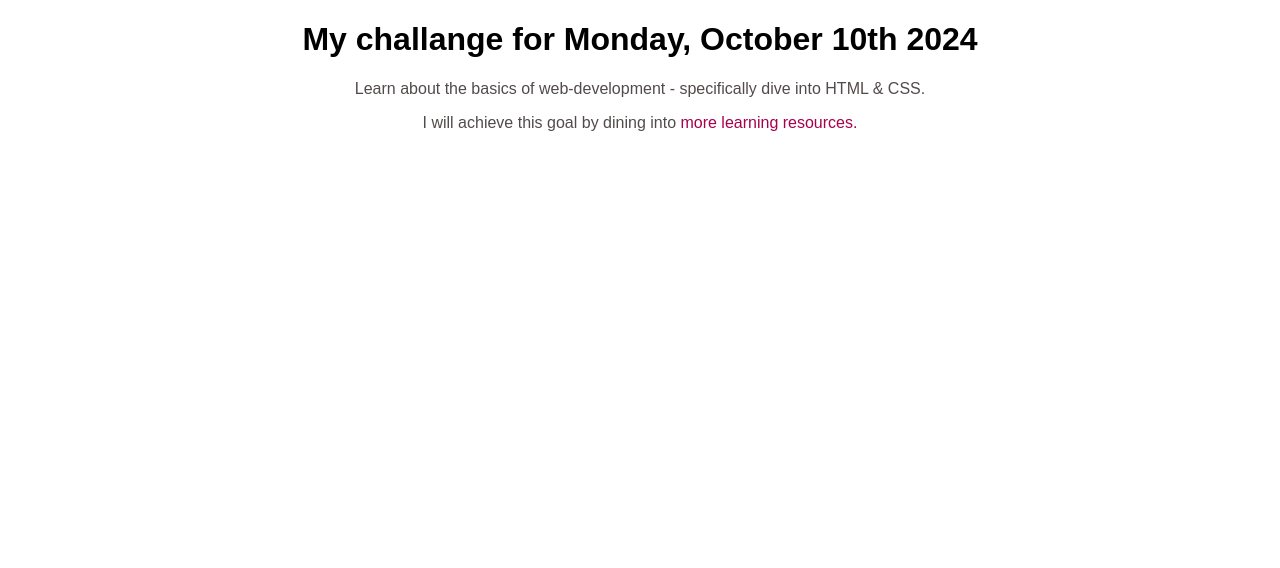
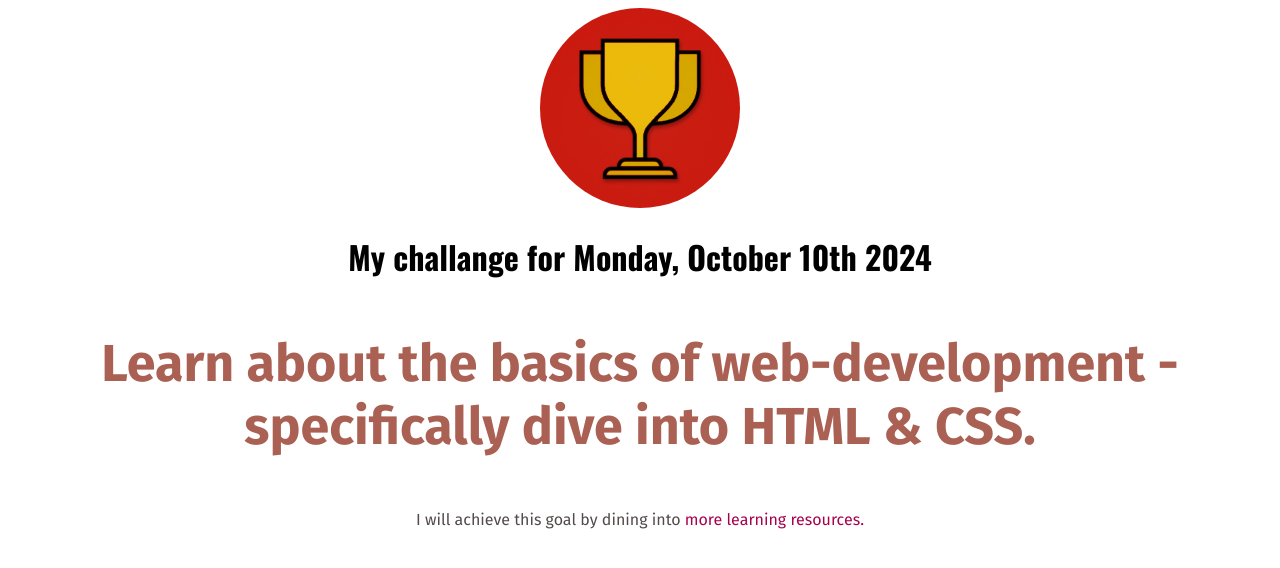
Before and after one commit to mtsonkova/100-Days-Of-Code-024-Web-Development-Bootcamp, a plain HTML site: page WebProjects/First Website/index.html in a window 1280 px wide. Drawn offline with nearby package versions, Linux system fonts and the light colour scheme.

Commit message:
In progress

```diff
--- a/WebProjects/First Website/index.html
+++ b/WebProjects/First Website/index.html
@@ -1,14 +1,25 @@
 <!DOCTYPE html>
 <html lang="en">
+
 <head>
     <meta charset="UTF-8">
     <meta name="viewport" content="width=s, initial-scale=1.0">
     <title>Daily Challenges</title>
     <link rel="stylesheet" href="style.css">
+    <link rel="preconnect" href="https://fonts.googleapis.com">
+    <link rel="preconnect" href="https://fonts.gstatic.com" crossorigin>
+    <link
+        href="https://fonts.googleapis.com/css2?family=Fira+Sans:ital,wght@0,100;0,200;0,300;0,400;0,500;0,600;0,700;0,800;0,900;1,100;1,200;1,300;1,400;1,500;1,600;1,700;1,800;1,900&display=swap"
+        rel="stylesheet">
+    <link href="https://fonts.googleapis.com/css2?family=Oswald:wght@200..700&display=swap" rel="stylesheet">
 </head>
+
 <body>
+    <img src="challenges-trophy.jpg" alt="image of a trophy"/>
     <h1>My challange for Monday, October 10th 2024 </h1>
-    <p>Learn about the basics of web-development - specifically dive into HTML & CSS.</p>
-    <p>I will achieve this goal by dining into <a href= "https://www.google.com/" target="_blank">more learning resources.</a></p>
+    <p id="daily-challenge">Learn about the basics of web-development - specifically dive into HTML & CSS.</p>
+    <p>I will achieve this goal by dining into <a href="https://www.google.com/" target="_blank">more learning
+            resources.</a></p>
 </body>
+
 </html>
--- a/WebProjects/First Website/style.css
+++ b/WebProjects/First Website/style.css
@@ -1,12 +1,19 @@
+body {
+    text-align: center;
+}
+
+img {
+    width: 200px;
+    height: 200px;
+    border-radius: 100px;
+}
+
 h1 {
-    font-family: sans-serif;
-    text-align: center;
-
+    font-family: 'Oswald', sans-serif;
 }
 
 p {
-    font-family: sans-serif;
-    text-align: center;
+    font-family: 'Fira Sans', sans-serif;
     color: rgb(83, 75, 75);
 }
 
@@ -18,3 +25,9 @@ a {
 a:hover {
     text-decoration: underline;
 }
+
+#daily-challenge {
+    color: rgb(170, 96, 83);
+    font-size: 52px;
+    font-weight: bold;
+}
```
Also changed, not shown: WebProjects/First Website/challenges-trophy.jpg (added).
